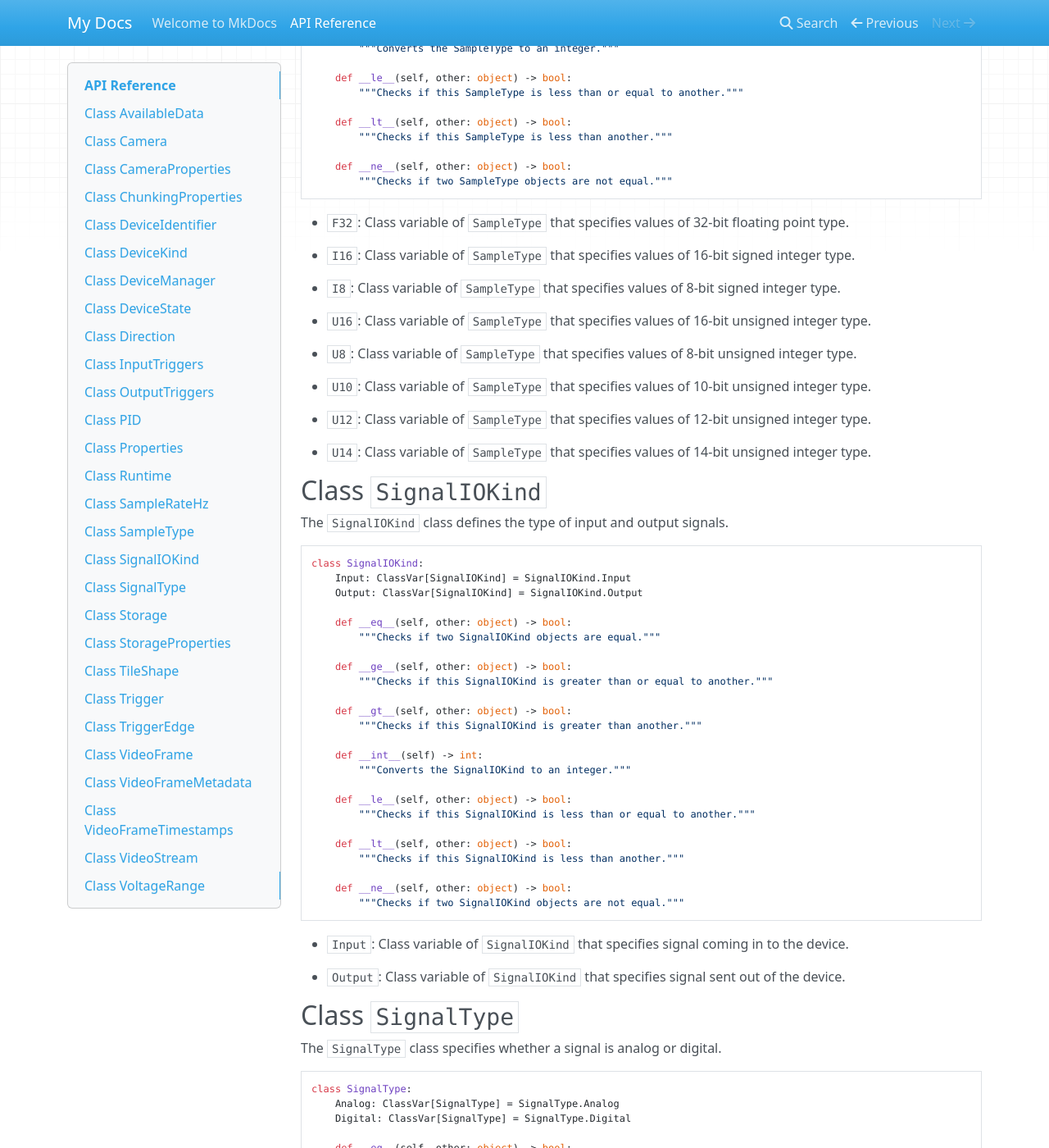
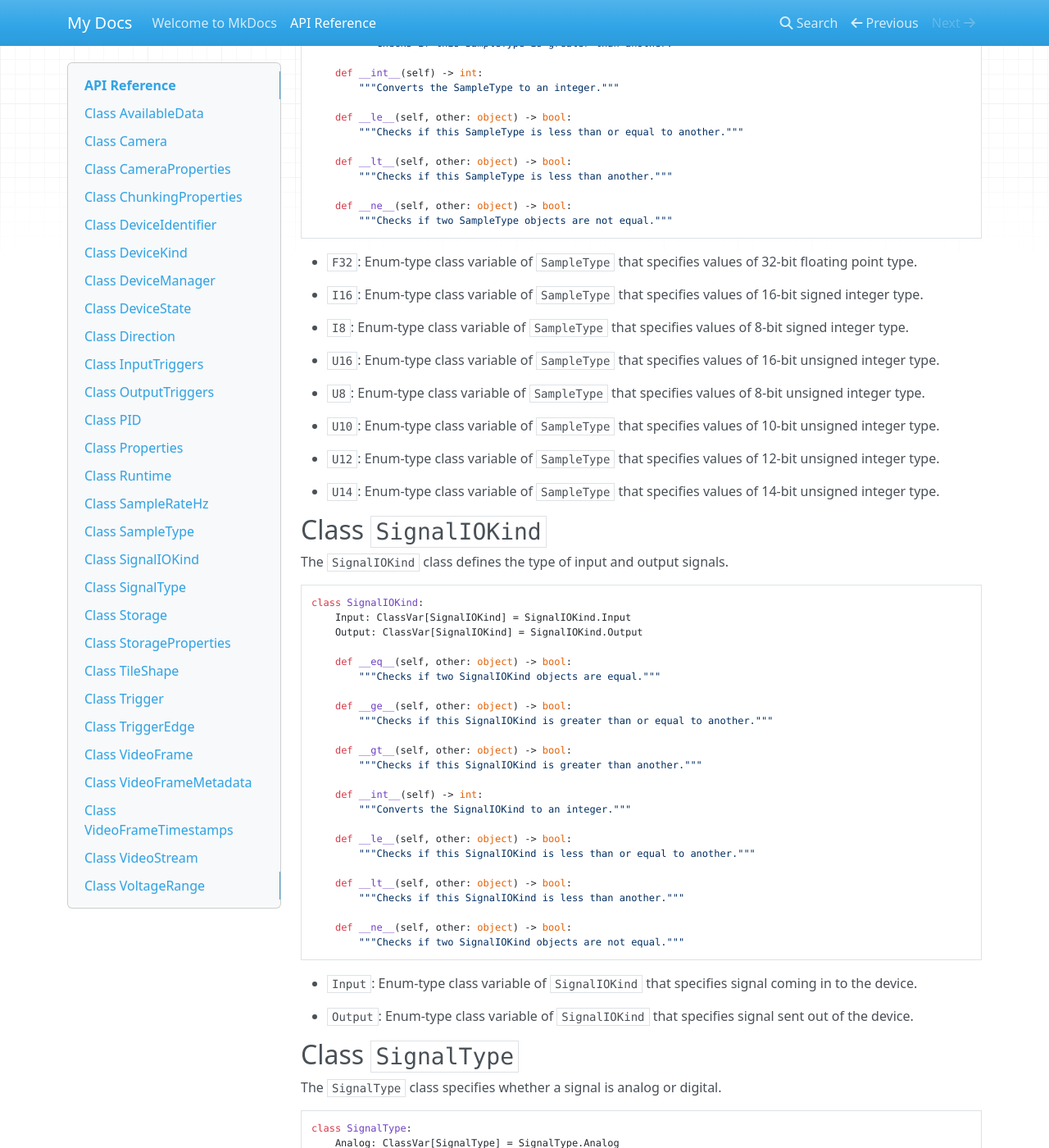
Before and after one commit to melissawm/acquire-docs, an MkDocs documentation site: the page built from docs/PythonAPI.md, in a window 1280 px wide and 1400 px high, scrolled down 10399 px. Shown: the whole window at 82% size. Built offline with MkDocs 1.6.1, drawn with Linux system fonts in a browser that asks for light colours; nearby versions of some CDN libraries; some of the changed text lies outside the part shown.

Commit message:
Update PythonAPI.md
Updating enum-type class variables and describing device id

````diff
--- a/docs/PythonAPI.md
+++ b/docs/PythonAPI.md
@@ -281,13 +281,13 @@ class DeviceState:
         """Checks if two DeviceState objects are not equal."""
 ```
 
-- `Closed`: Class variable of `DeviceState` that species when a device is not ready for configuration.
+- `Closed`: Enum-type class variable of `DeviceState` that species when a device is not ready for configuration.
 
-- `AwaitingConfiguration`: Class variable of `DeviceState` that species when a device is ready for configuration.
+- `AwaitingConfiguration`: Enum-type class variable of `DeviceState` that species when a device is ready for configuration.
 
-- `Armed`: Class variable of `DeviceState` that species when a device ready to stream data.
+- `Armed`: Enum-type class variable of `DeviceState` that species when a device ready to stream data.
 
-- `Running`: Class variable of `DeviceState` that species when a device is streaming data.
+- `Running`: Enum-type class variable of `DeviceState` that species when a device is streaming data.
 
 ## Class `Direction`
 
@@ -320,9 +320,9 @@ class Direction:
         """Checks if two Direction objects are not equal."""
 ```
 
-- `Backward`: Class variable of `Direction` that species when data is streamed backward.
+- `Backward`: Enum-type class variable of `Direction` that species when data is streamed backward.
 
-- `Forward`: Class variable of `Direction` that species when data is streamed forward.
+- `Forward`: Enum-type class variable of `Direction` that species when data is streamed forward.
 
 ## Class `InputTriggers`
 
@@ -535,21 +535,21 @@ class SampleType:
         """Checks if two SampleType objects are not equal."""
 ```
 
-- `F32`: Class variable of `SampleType` that specifies values of 32-bit floating point type.
+- `F32`: Enum-type class variable of `SampleType` that specifies values of 32-bit floating point type.
 
-- `I16`: Class variable of `SampleType` that specifies values of 16-bit signed integer type.
+- `I16`: Enum-type class variable of `SampleType` that specifies values of 16-bit signed integer type.
 
-- `I8`: Class variable of `SampleType` that specifies values of 8-bit signed integer type.
+- `I8`: Enum-type class variable of `SampleType` that specifies values of 8-bit signed integer type.
 
-- `U16`: Class variable of `SampleType` that specifies values of 16-bit unsigned integer type.
+- `U16`: Enum-type class variable of `SampleType` that specifies values of 16-bit unsigned integer type.
 
-- `U8`: Class variable of `SampleType` that specifies values of 8-bit unsigned integer type.
+- `U8`: Enum-type class variable of `SampleType` that specifies values of 8-bit unsigned integer type.
 
-- `U10`: Class variable of `SampleType` that specifies values of 10-bit unsigned integer type.
+- `U10`: Enum-type class variable of `SampleType` that specifies values of 10-bit unsigned integer type.
 
-- `U12`: Class variable of `SampleType` that specifies values of 12-bit unsigned integer type.
+- `U12`: Enum-type class variable of `SampleType` that specifies values of 12-bit unsigned integer type.
 
-- `U14`: Class variable of `SampleType` that specifies values of 14-bit unsigned integer type.
+- `U14`: Enum-type class variable of `SampleType` that specifies values of 14-bit unsigned integer type.
 
 ## Class `SignalIOKind`
 
@@ -582,9 +582,9 @@ class SignalIOKind:
         """Checks if two SignalIOKind objects are not equal."""
 ```
 
-- `Input`: Class variable of `SignalIOKind` that specifies signal coming in to the device.
+- `Input`: Enum-type class variable of `SignalIOKind` that specifies signal coming in to the device.
 
-- `Output`: Class variable of `SignalIOKind` that specifies signal sent out of the device.
+- `Output`: Enum-type class variable of `SignalIOKind` that specifies signal sent out of the device.
 
 ## Class `SignalType`
 
@@ -617,9 +617,9 @@ class SignalType:
         """Checks if two SignalType objects are not equal."""
 ```
 
-- `Analog`: Class variable of `SignalType` that specifies a signal is analog.
+- `Analog`: Enum-type class variable of `SignalType` that specifies a signal is analog.
 
-- `Input`: Class variable of `SignalType` that specifies signal coming in to the device.
+- `Input`: Enum-type class variable of `SignalType` that specifies signal coming in to the device.
 
 ## Class `Storage`
 
@@ -753,11 +753,11 @@ class TriggerEdge:
         """Checks if two TriggerEdge objects are not equal."""
 ```
 
-- `Falling`: Class variable of `TriggerEdge` that defines the falling edge of the trigger.
+- `Falling`: Enum-type class variable of `TriggerEdge` that defines the falling edge of the trigger.
 
-- `NotApplicable`: Class variable of `TriggerEdge` that defines if a trigger does not have a rising or falling edge.
+- `NotApplicable`: Enum-type class variable of `TriggerEdge` that defines if a trigger does not have a rising or falling edge.
 
-- `Rising`: Class variable of `TriggerEdge` that defines the rising edge of the trigger.
+- `Rising`: Enum-type class variable of `TriggerEdge` that defines the rising edge of the trigger.
 
 ## Class `VideoFrame`
 
````
Also changed, not shown: other parts of docs/PythonAPI.md (+1 -1 lines).
